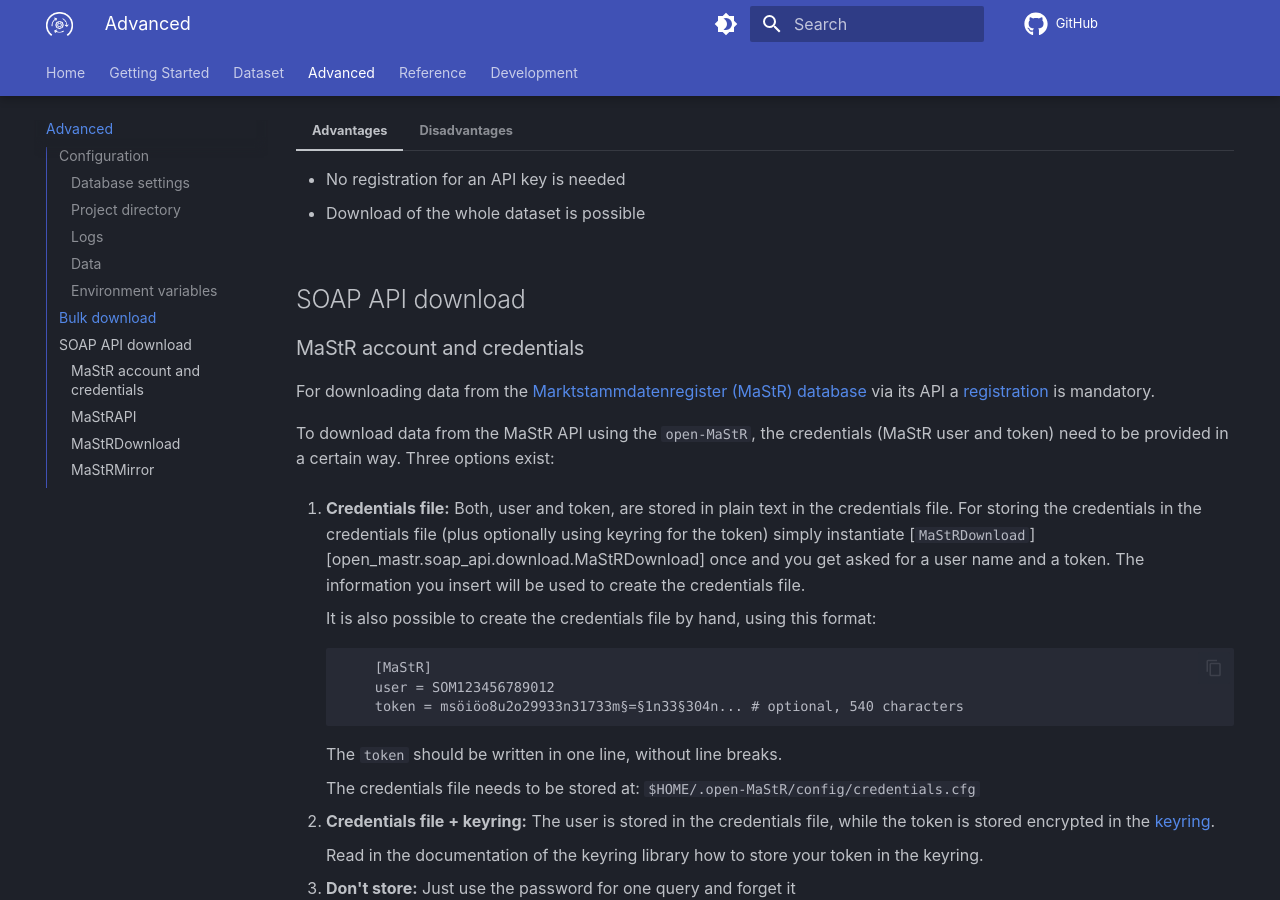
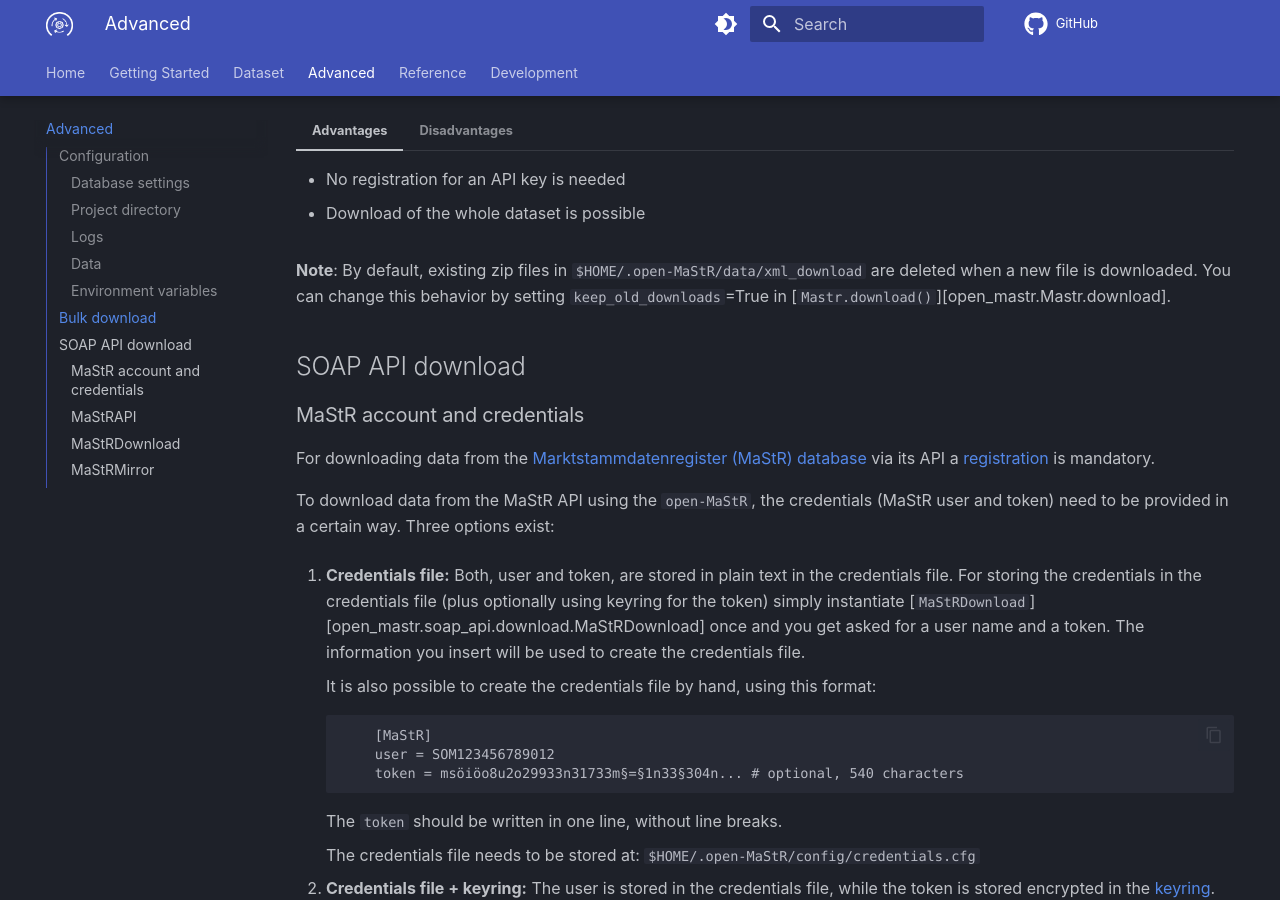
Before and after one commit to OpenEnergyPlatform/open-MaStR, an MkDocs documentation site: the page built from docs/advanced.md, in a window 1280 px wide and 900 px high, scrolled down 3533 px. Built offline with MkDocs 1.6.1 and Material for MkDocs 9.7.7, drawn with Linux system fonts in a browser that asks for light colours; comment, search, counter and statistics services are not loaded.

Commit message:
Extend docs #564

```diff
--- a/docs/advanced.md
+++ b/docs/advanced.md
@@ -150,6 +150,9 @@
     * No single tables or entries can be downloaded
     * Download takes long time (you can use the partial download though, see [Getting Started](getting_started.md#bulk-download))
 
+**Note**: By default, existing zip files in `$HOME/.open-MaStR/data/xml_download` are deleted when a new file is
+downloaded. You can change this behavior by setting `keep_old_downloads`=True in
+[`Mastr.download()`][open_mastr.Mastr.download].
 
 ## SOAP API download
 
```
